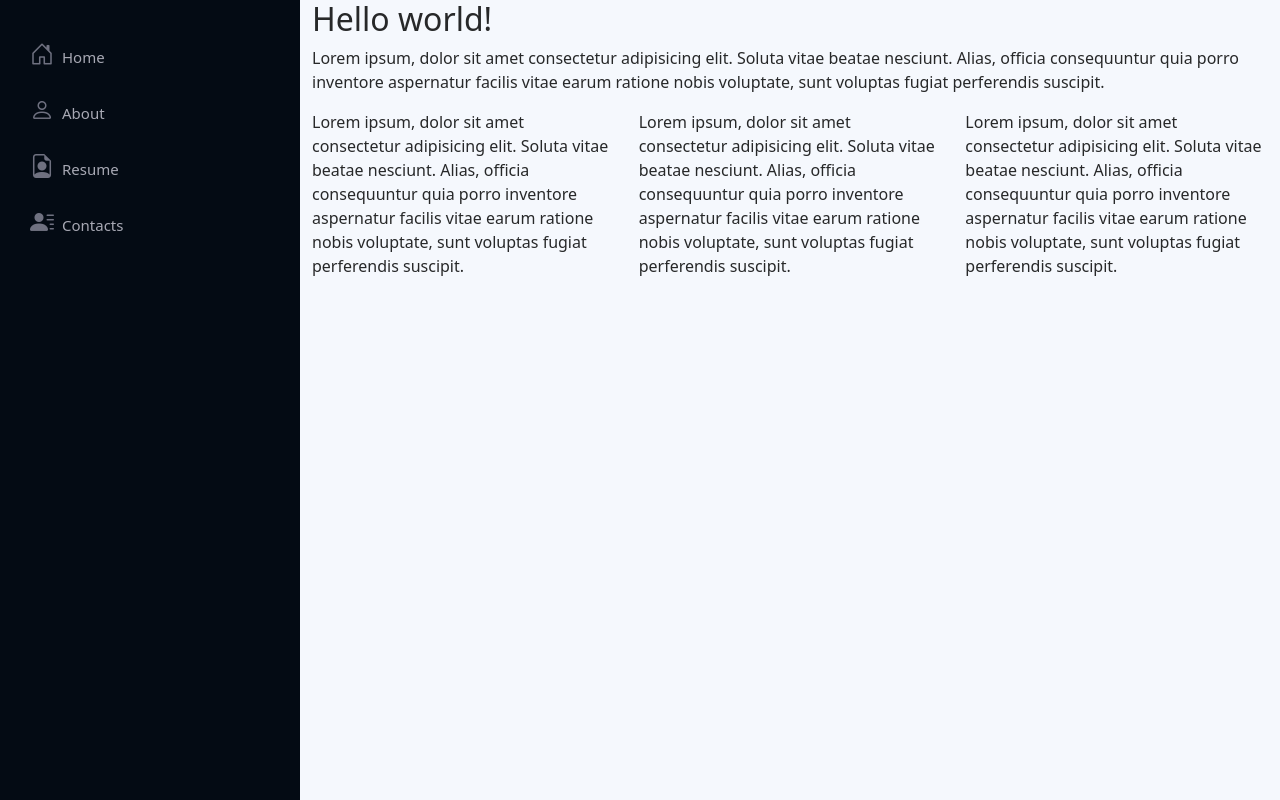
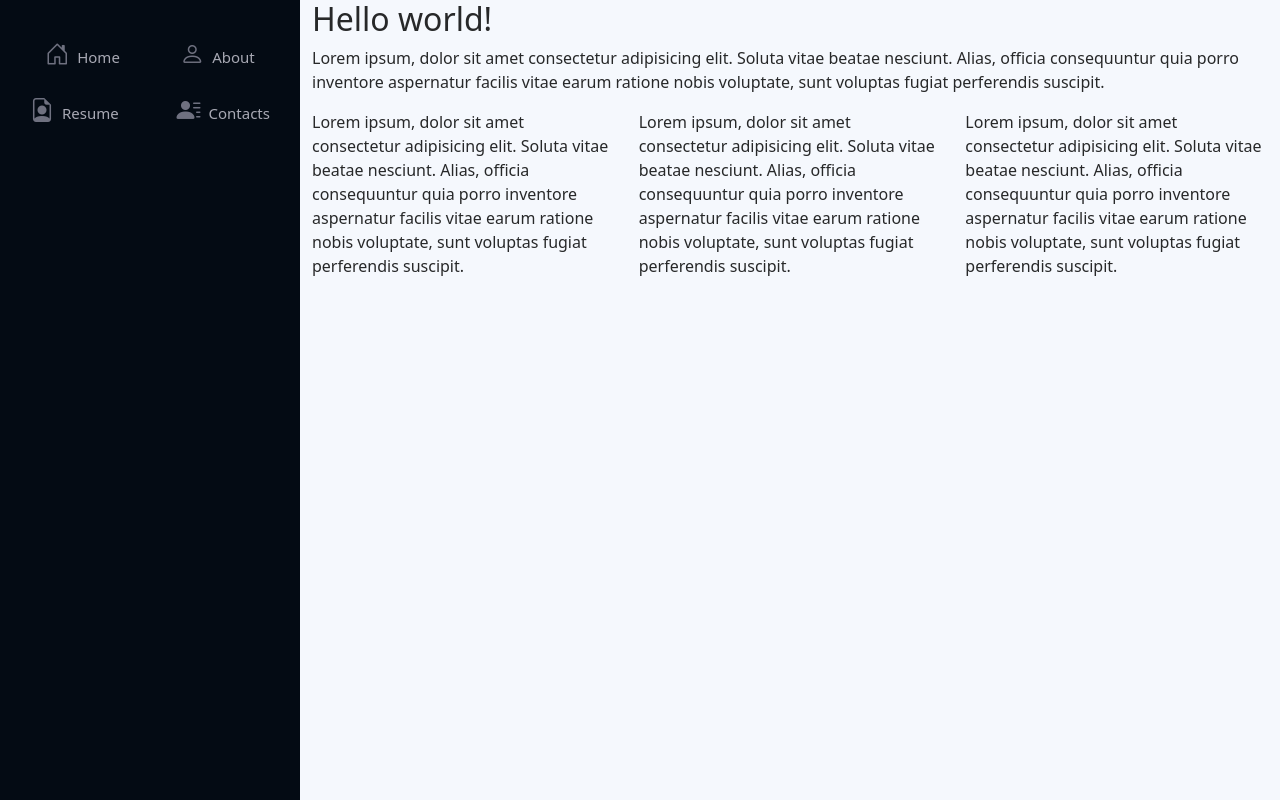
Before and after one commit to dimaurbanovich/cv, a plain HTML site: page index.html in a window 1280 px wide. Drawn offline with nearby package versions, Linux system fonts and the light colour scheme.

Commit message:
add links to navbar

```diff
--- a/index.html
+++ b/index.html
@@ -15,12 +15,7 @@
     <div id="app" class="container-fluid">
         <header id="header" class="header">
         <nav id="navbar" class="nav-menu navbar">
-          <ul>
-            <li><a href="#home" class="nav-link scrollto"><i class="bi bi-house-door"></i> <span>Home</span></a></li>
-            <li><a href="#about" class="nav-link scrollto"><i class="bi bi-person"></i> <span>About</span></a></li>
-            <li><a href="#resume" class="nav-link scrollto"><i class="bi bi-file-earmark-person"></i> <span>Resume</span></a></li>
-            <li><a href="#contacts" class="nav-link scrollto"><i class="bi bi-person-lines-fill"></i> <span>Contacts</span></a></li>
-          </ul>
+
         </nav>
         </header>
         <main id="cv" class="content"></main>
--- a/navbar.js
+++ b/navbar.js
@@ -1,4 +1,4 @@
-const navigation = [
+const links = [
     { type: 'home', value: 'Home' },
     { type: 'about', value: 'About' },
     { type: 'resume', value: 'Resume' },
@@ -7,16 +7,44 @@ const navigation = [
 
 const $nav = document.querySelector('#navbar')
 
-navigation.forEach( nav => {
+
+let newlinks = links.forEach( link => {
     let html = '';
 
-    if ( nav.type === 'home' ) {
+    if ( link.type === 'home' ) {
+        html = home(link);
 
-    } else if ( nav.type === 'about' ) {
+    } else if ( link.type === 'about' ) {
+        html = about(link);
 
-    } else if ( nav.type === 'resume' ) {
+    } else if ( link.type === 'resume' ) {
+        html = resume(link);
 
-    } else if ( nav.type === 'contacts' ) {
+    } else if ( link.type === 'contacts' ) {
+        html = contacts(link);
 
     };
+
+    $nav.insertAdjacentHTML('beforeend', '<ul>');
+    $nav.insertAdjacentHTML('beforeend', html);
+    $nav.insertAdjacentHTML('beforeend', '</ul>');
 });
+
+
+
+
+function home(link) {
+    return `<li><a href="#home" class="nav-link scrollto"><i class="bi bi-house-door"></i> <span>${link.value}</span></a></li>`;
+};
+
+function about(link) {
+    return `<li><a href="#about" class="nav-link scrollto"><i class="bi bi-person"></i> <span>${link.value}</span></a></li>`;
+};
+
+function resume(link) {
+    return `<li><a href="#resume" class="nav-link scrollto"><i class="bi bi-file-earmark-person"></i> <span>${link.value}</span></a></li>`;
+};
+
+function contacts(link) {
+    return `<li><a href="#contacts" class="nav-link scrollto"><i class="bi bi-person-lines-fill"></i> <span>${link.value}</span></a></li>`;
+};
```
